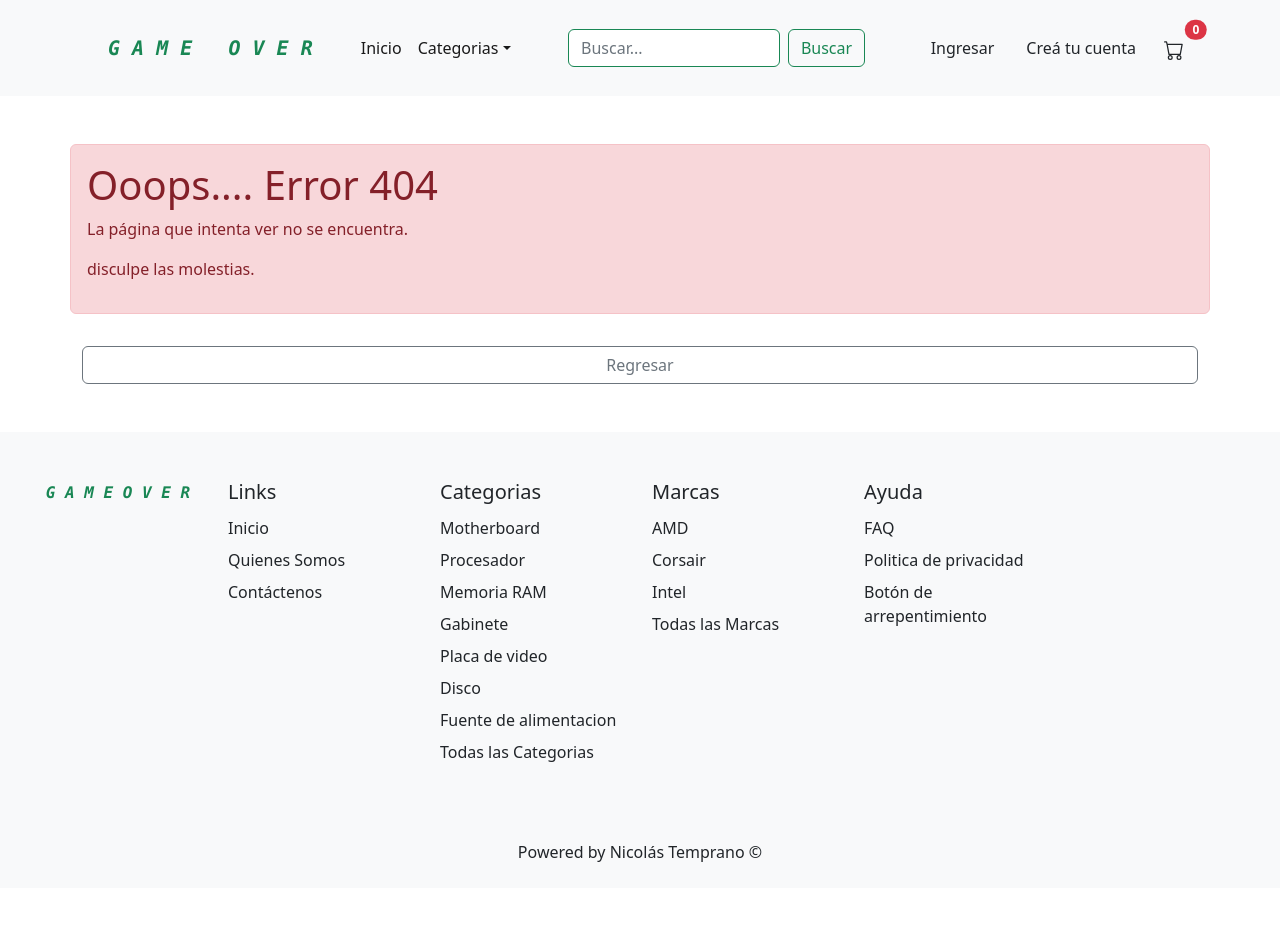
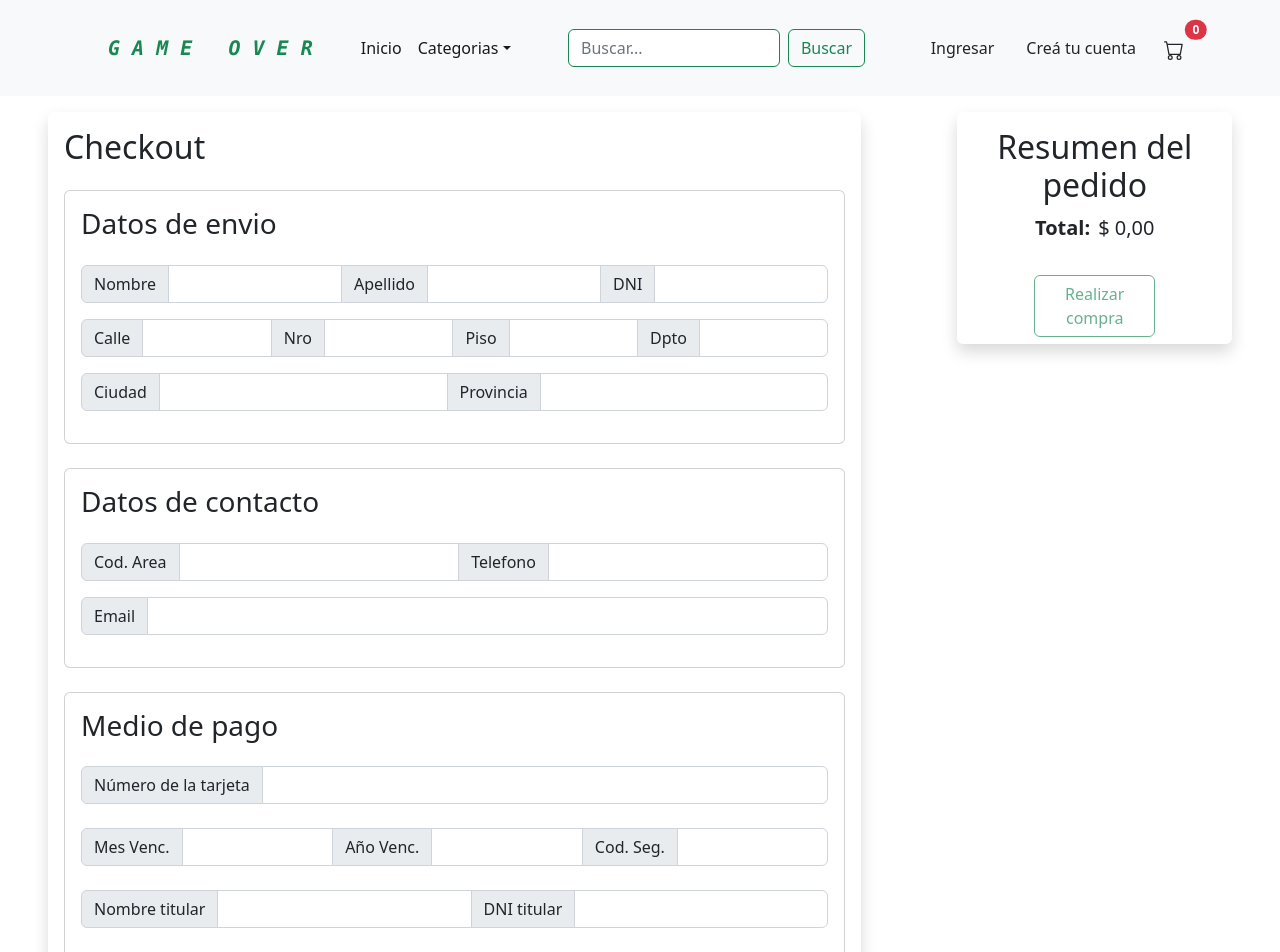
Before and after one commit to mecencio/ecomerce-react, a React (Create React App) app: page /checkout in a window 1280 px wide. Shown: the top 952 px of the page. Before the commit the page ends 888 px from the top, so only its background shows below. Built offline with nearby package versions, Linux system fonts and the light colour scheme.

Commit message:
agrego checkout

```diff
--- a/src/App.jsx
+++ b/src/App.jsx
@@ -2,6 +2,7 @@ import { BrowserRouter, Route, Routes } from "react-router-dom";
 
 import Cart from "./components/Cart/Cart";
 import CartProvider from "./components/Context/CartContext";
+import Checkout from "./components/Cart/Checkout";
 import Error404 from "./components/General/Error404";
 import Footer from "./components/Footer/Footer";
 import ItemDetailContainer from "./components/Detail/ItemDetailContainer";
@@ -25,6 +26,7 @@ function App () {
                         <Route exact path={"/search/:search"} element={<ItemListContainer title="Resultado de la búsqueda"/>} />
                         <Route exact path={"/item/:id"} element={<ItemDetailContainer/>} />
                         <Route exact path={"/cart"} element={<Cart />} />
+                        <Route exact path={"/checkout"} element={<Checkout />} />
                         <Route exact path={"*"} element={<Error404 />} />
                     </Routes>
                     <Footer />
--- a/src/components/Cart/Cart.jsx
+++ b/src/components/Cart/Cart.jsx
@@ -1,10 +1,19 @@
-import { useContext } from "react";
-import { NavLink } from "react-router-dom";
+import { useContext, useEffect, useState } from "react";
+
 import { CartContext } from "../Context/CartContext";
 import ItemCart from "./ItemCart";
+import { NavLink } from "react-router-dom";
 
 function Cart() {
     const {cart, getTotal, cartSize} = useContext(CartContext)
+    const [classes, setClasses] = useState("btn btn-outline-success w-50 my-3");
+
+    useEffect(() => {
+        if (cartSize)
+            setClasses("btn btn-outline-success w-50 my-3")
+        else
+            setClasses("btn btn-outline-success w-50 my-3 disabled")
+    }, [cartSize])
 
     return (
         <div className="d-flex flex-row">
@@ -26,7 +35,7 @@ function Cart() {
                     <p className="px-1 fs-5 fw-semibold">Total: </p>
                     <p className="px-1 fs-5">{getTotal()}</p>
                 </div>
-                <button type="button" className="btn btn-outline-success w-50 my-3">Continuar</button>
+                <NavLink to="/checkout" type="button" className={classes} id="resumeButton">Continuar</NavLink>
             </div>
         </div>
     )
--- /dev/null
+++ b/src/components/Cart/Checkout.jsx
@@ -0,0 +1,39 @@
+import { useContext, useEffect, useState } from "react";
+
+import { CartContext } from "../Context/CartContext";
+import CheckoutContactGroup from "./CheckoutContactGroup";
+import CheckoutPaymentGroup from "./CheckoutPaymentGroup";
+import CheckoutShipGroup from "./CheckoutShipGroup";
+
+function Checkout () {
+    const { getTotal, cartSize } = useContext(CartContext);
+    const [hasItem, setHasItem] = useState(false);
+
+    useEffect(() => {
+        if (cartSize)
+            document.getElementById("resumeButton").removeAttribute("disabled");
+        else
+            document.getElementById("resumeButton").setAttribute("disabled","");
+    }, [cartSize])
+
+    return (
+        <form action="" className="d-flex flex-row">
+            <div className="shadow rounded my-3 mx-5 p-3 bg-body w-75">
+                <h2>Checkout</h2>
+                <CheckoutShipGroup></CheckoutShipGroup>
+                <CheckoutContactGroup></CheckoutContactGroup>
+                <CheckoutPaymentGroup></CheckoutPaymentGroup>
+            </div>
+            <div className="shadow rounded my-3 mx-5 p-3 bg-body w-25 text-center" style={{maxHeight:"232px"}}>
+                <h2>Resumen del pedido</h2>
+                <div className="d-flex justify-content-center">
+                    <p className="px-1 fs-5 fw-semibold">Total: </p>
+                    <p className="px-1 fs-5">{getTotal()}</p>
+                </div>
+                <button type="button" className="btn btn-outline-success w-50 my-3" id="resumeButton">Realizar compra</button>
+            </div>
+        </form>
+    )
+}
+
+export default Checkout;
--- /dev/null
+++ b/src/components/Cart/CheckoutContactGroup.jsx
@@ -0,0 +1,19 @@
+function CheckoutContactGroup() {
+    return(
+        <div className="card my-4 p-3">
+            <h3 className="fw-light">Datos de contacto</h3>
+            <div className="input-group mt-3 mb-2">
+                <span className="input-group-text">Cod. Area</span>
+                <input type="text" aria-label="Code" className="form-control shadow-none" />
+                <span className="input-group-text">Telefono</span>
+                <input type="text" aria-label="Phone" className="form-control shadow-none" />
+            </div>
+            <div className="input-group mt-2 mb-3">
+                <span className="input-group-text">Email</span>
+                <input type="mail" aria-label="Email" className="form-control shadow-none" required />
+            </div>
+        </div>
+    )
+}
+
+export default CheckoutContactGroup;
--- /dev/null
+++ b/src/components/Cart/CheckoutPaymentGroup.jsx
@@ -0,0 +1,27 @@
+function CheckoutPaymentGroup() {
+    return(
+        <div className="card my-4 p-3">
+            <h3 className="fw-light">Medio de pago</h3>
+            <div className="input-group mt-3 mb-2">
+                <span className="input-group-text">Número de la tarjeta</span>
+                <input type="text" aria-label="Card Number" className="form-control shadow-none" />
+            </div>
+            <div className="input-group my-3">
+                <span className="input-group-text">Mes Venc.</span>
+                <input type="text" aria-label="Email" className="form-control shadow-none" />
+                <span className="input-group-text">Año Venc.</span>
+                <input type="text" aria-label="Email" className="form-control shadow-none" />
+                <span className="input-group-text">Cod. Seg.</span>
+                <input type="password" aria-label="Email" className="form-control shadow-none" />
+            </div>
+            <div className="input-group mt-2 mb-3">
+                <span className="input-group-text">Nombre titular</span>
+                <input type="text" aria-label="Email" className="form-control shadow-none" />
+                <span className="input-group-text">DNI titular</span>
+                <input type="text" aria-label="Email" className="form-control shadow-none" />
+            </div>
+        </div>
+    )
+}
+
+export default CheckoutPaymentGroup;
--- /dev/null
+++ b/src/components/Cart/CheckoutShipGroup.jsx
@@ -0,0 +1,33 @@
+function CheckoutShipGroup() {
+    return(
+        <div className="card my-4 p-3">
+            <h3 className="fw-light">Datos de envio</h3>
+            <div className="input-group mt-3 mb-2">
+                <span className="input-group-text">Nombre</span>
+                <input type="text" aria-label="First name" className="form-control shadow-none" />
+                <span className="input-group-text">Apellido</span>
+                <input type="text" aria-label="Last name" className="form-control shadow-none" />
+                <span className="input-group-text">DNI</span>
+                <input type="text" aria-label="id number" className="form-control shadow-none" />
+            </div>
+            <div className="input-group my-2">
+                <span className="input-group-text">Calle</span>
+                <input type="text" aria-label="street" className="form-control shadow-none" />
+                <span className="input-group-text">Nro</span>
+                <input type="text" aria-label="number" className="form-control shadow-none" />
+                <span className="input-group-text">Piso</span>
+                <input type="text" aria-label="Flat" className="form-control shadow-none" />
+                <span className="input-group-text">Dpto</span>
+                <input type="text" aria-label="Department" className="form-control shadow-none" />
+            </div>
+            <div className="input-group mt-2 mb-3">
+                <span className="input-group-text">Ciudad</span>
+                <input type="text" aria-label="City" className="form-control shadow-none" />
+                <span className="input-group-text">Provincia</span>
+                <input type="text" aria-label="Province" className="form-control shadow-none" />
+            </div>
+        </div>
+    )
+}
+
+export default CheckoutShipGroup;
--- a/src/components/Footer/FooterContent.jsx
+++ b/src/components/Footer/FooterContent.jsx
@@ -2,11 +2,8 @@ import List from "./List";
 import { brands } from "../../utils/brands";
 import { categories } from "../../utils/categories";
 
-
 function FooterContent () {
-    let array_links =["Inicio", "Quienes Somos", "Contáctenos"];
-
-    let array_ayuda =["FAQ", "Politica de privacidad", "Botón de arrepentimiento"];
+    let array_links =["Inicio", "Contactenos"];
 
     return(
         <div className="container-fluid py-4 py-md-5 px-4 px-md-3">
@@ -18,7 +15,6 @@ function FooterContent () {
                 <List title={"Links"} group={"link"} arr={array_links} />
                 <List title={"Categorias"} group={"category"} arr={categories} />
                 <List title={"Marcas"} group={"brand"} arr={brands} />
-                <List title={"Ayuda"} group={"help"} arr={array_ayuda} />
             </div>
         </div>
     );
--- a/src/components/ItemList/Carousel.jsx
+++ b/src/components/ItemList/ItemCarouselContainer.jsx
@@ -1,17 +1,13 @@
 import Item from "./Item";
 
-function Carousel(props) {
+function ItemCarouselContainer(props) {
     const prod1 = props.products.slice(0, 5);
     const prod2 = props.products.slice(5, 10);
     const prod3 = props.products.slice(10, 15);
 
     return (
-        <div id="carouselExampleDark" className="carousel carousel-dark slide pb-5" data-bs-ride="carousel">
-            <div className="carousel-indicators">
-                <button type="button" data-bs-target="#carouselExampleDark" data-bs-slide-to="0" className="active" aria-current="true" aria-label="Slide 1"></button>
-                <button type="button" data-bs-target="#carouselExampleDark" data-bs-slide-to="1" aria-label="Slide 2"></button>
-                <button type="button" data-bs-target="#carouselExampleDark" data-bs-slide-to="2" aria-label="Slide 3"></button>
-            </div>
+        <div id="carouselExampleDark" className="carousel carousel-dark slide my-5" data-bs-ride="carousel">
+            <h1 className="text-center pb-3">{props.title}</h1>
             <div className="carousel-inner">
                 <div className="carousel-item active" data-bs-interval="30000">
                 <div className="d-flex flex-row gap-4 justify-content-center">
@@ -41,4 +37,4 @@ function Carousel(props) {
     );
 }
 
-export default Carousel;
+export default ItemCarouselContainer;
--- a/src/components/Main/Main.jsx
+++ b/src/components/Main/Main.jsx
@@ -1,4 +1,4 @@
-import ItemListContainer from "../ItemList/ItemListContainer";
+import ItemCarouselContainer from "../ItemList/ItemCarouselContainer";
 import Slide from "./MainSlide"
 import { arr_prod } from "../../utils/products";
 
@@ -7,7 +7,7 @@ function Main () {
     return (
         <div>
             <Slide></Slide>
-            <ItemListContainer title={"Productos disponibles"} products={arr_prod}/>
+            <ItemCarouselContainer title={"Productos disponibles"} products={arr_prod}/>
         </div>
     )
 }
```
